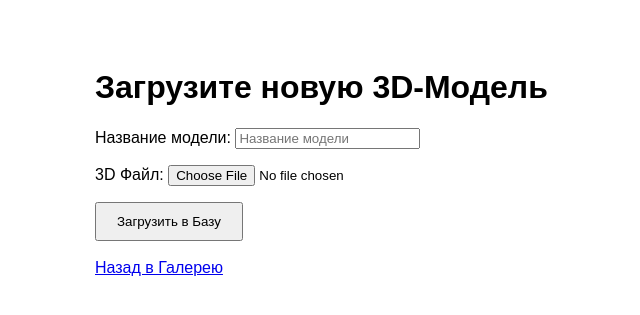
After one commit to LUMERI/WEB-Structure, a Django app: page /upload/ in a window 1280 px wide. The commit adds this page. Shown: the top 315 px of the page, without its empty margins (245-885 px from the left). Run offline with Django 5.2, Linux system fonts and the light colour scheme.

Commit message:
(Add: pr4) upload files and Forms

```diff
--- a/config/urls.py
+++ b/config/urls.py
@@ -1,15 +1,15 @@
 from django.contrib import admin
 from django.urls import path
+
 from django.conf import settings
 from django.conf.urls.static import static
 
-from gallery.views import home, about
+from gallery.views import home, about, upload
 
 urlpatterns = [
     path('admin/', admin.site.urls),
-    # Пустая строка '' означает главную страницу сайта (http://localhost:8000/)
     path('', home, name='home'),
-    path('about/', about, name='about')
+    path('upload/', upload, name='upload')
 ]
 
 if settings.DEBUG:
--- /dev/null
+++ b/gallery/forms.py
@@ -0,0 +1,24 @@
+from django import forms
+from .models import Asset
+
+import os
+from django.core.exceptions import ValidationError
+
+class AssetForm(forms.ModelForm):
+    class Meta:
+        model = Asset
+        fields = ['title', 'file']
+        widgets = {
+            'title': forms.TextInput(attrs={'class': 'form-control', 'placeholder': 'Название модели'}),
+            'file': forms.FileInput(attrs={'class': 'form-control'}),
+        }
+    def clean_file(self):
+        file = self.cleaned_data['file']
+        ext = os.path.splitext(file.name)[1].lower()
+        valid_extensions = ['.glb', '.gltf']
+
+        if ext not in valid_extensions:
+            # Выбрасываем ошибку, которая покажется пользователю над полем
+            raise ValidationError('Неподдерживаемый формат. Пожалуйста, загрузите .glb или .gltf')
+
+        return file
--- /dev/null
+++ b/gallery/templates/gallery/upload.html
@@ -0,0 +1,35 @@
+<!doctype html>
+<html lang="ru">
+  <head>
+    <meta charset="UTF-8" />
+    <title>Загрузка модели</title>
+    <style>
+      body {
+        font-family: sans-serif;
+        max-width: 600px;
+        margin: 2rem auto;
+        padding: 01rem;
+      }
+      .form-group {
+        margin-bottom: 1rem;
+      }
+      button {
+        padding: 10px 20px;
+        cursor: pointer;
+      }
+    </style>
+  </head>
+  <body>
+    <h1>Загрузите новую 3D-Модель</h1>
+    <form method="post" enctype="multipart/form-data">
+      {% csrf_token %}
+
+      <div class="form-group">{{ form.as_p }}</div>
+
+      <button type="submit">Загрузить в Базу</button>
+    </form>
+
+    <br />
+    <a href="{% url 'home' %}">Назад в Галерею</a>
+  </body>
+</html>
--- a/gallery/views.py
+++ b/gallery/views.py
@@ -1,8 +1,12 @@
-from django.shortcuts import render
+from django.shortcuts import render, redirect
+from django.contrib import messages
+
 from .models import Asset
+from .forms import AssetForm
+
 
 def home(request):
-    assets = Asset.objects.all()
+    assets = Asset.objects.all().order_by('-created_at')
 
     context_data = {
         'page_title': 'Главная Галерея',
@@ -16,3 +20,17 @@ def about(request):
         'about_text': 'МЮ Лучший',
     }
     return render(request, 'gallery/about.html', context)
+
+def upload(request):
+    if request.method == 'POST':
+        form = AssetForm(request.POST, request.FILES)
+
+        if form.is_valid():
+            form.save()
+            messages.success(request, 'Модель успешно загружена 🎉')
+
+            return redirect('home')
+    else:
+        form = AssetForm()
+
+    return render(request, 'gallery/upload.html', {'form': form})
```
Also changed, not shown: gallery/admin.py (+10 -1 lines), gallery/templates/gallery/index.html (+9 -1 lines), 1 other file.
